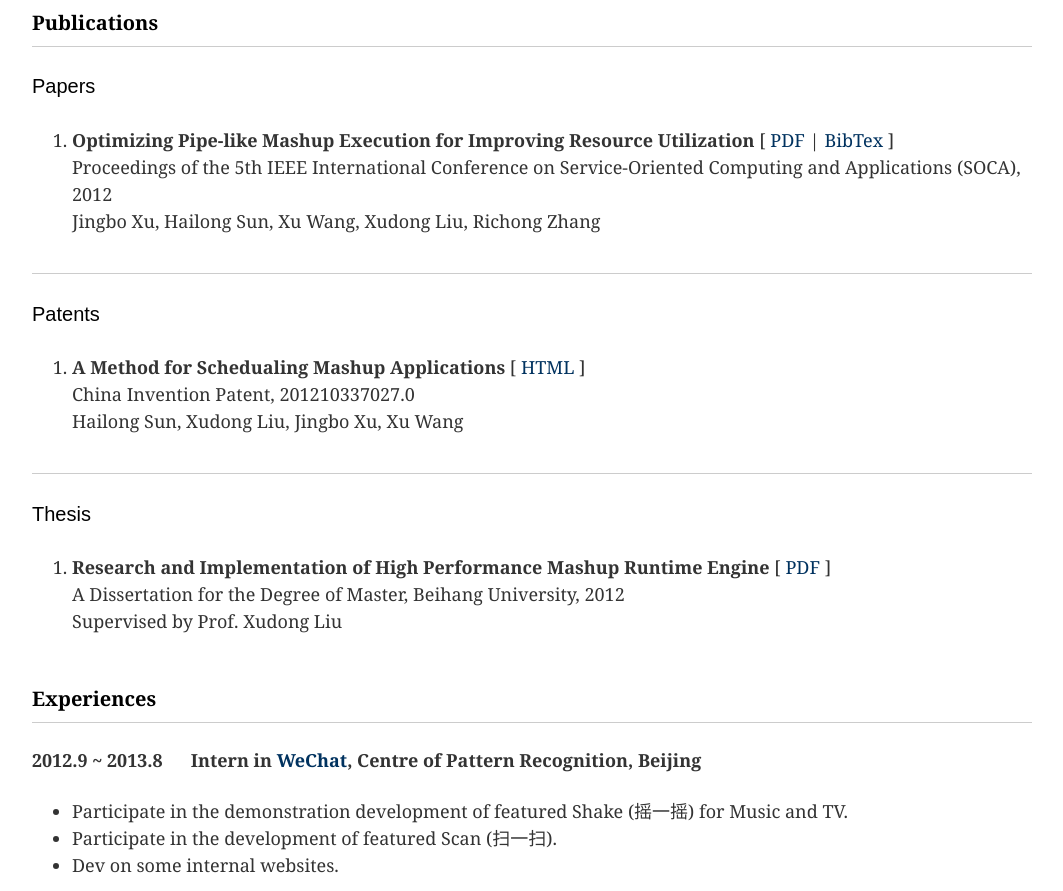
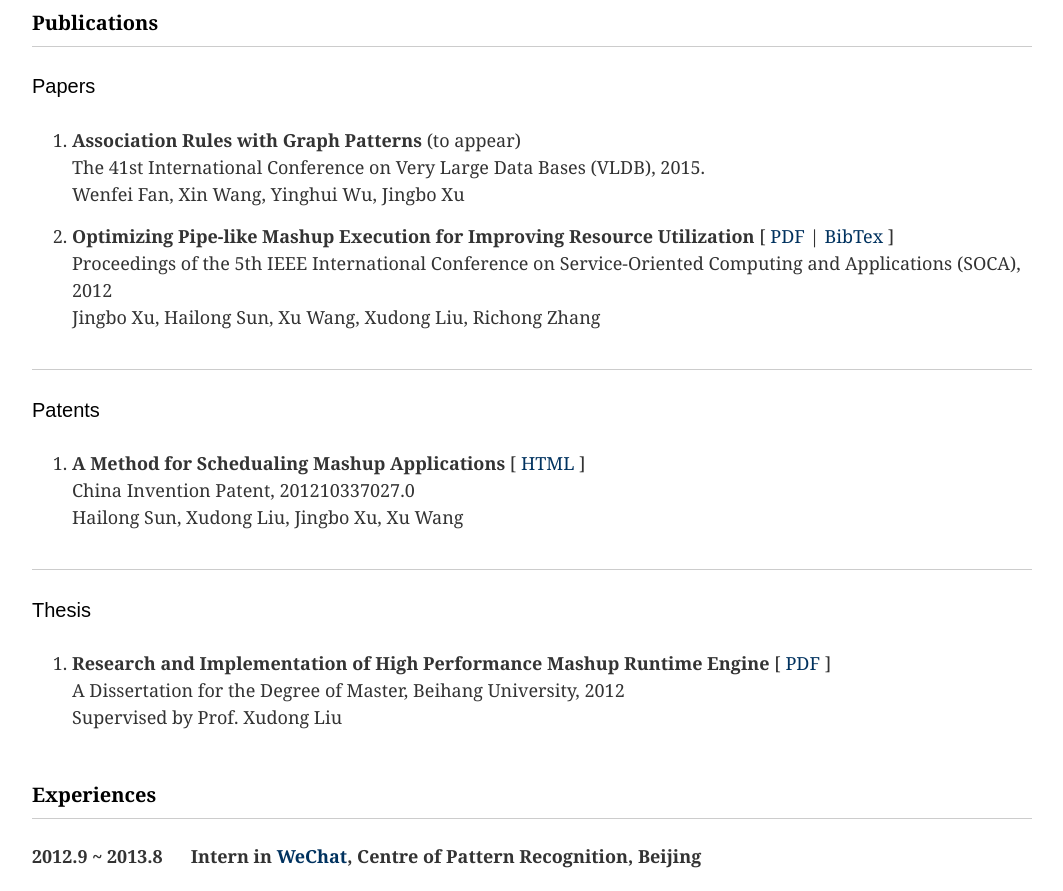
Before and after one commit to yecol/homepage-ed, a plain HTML site: page index.html in a window 1280 px wide. Shown: the part 880-1771 px from the top of the page, without its empty margins (138-1201 px from the left). Drawn offline with Linux system fonts and the light colour scheme.

Commit message:
update with new paper.

```diff
--- a/index.html
+++ b/index.html
@@ -70,6 +70,10 @@
                         <div class="sec-pub">
                             <h4>Papers</h4>
                             <ol>
+                                <li><span class="t">Association Rules with Graph Patterns </span> (to appear)<br/>
+                                    The 41st International Conference on Very Large Data Bases (VLDB), 2015.<br/>
+                                    Wenfei Fan, Xin Wang, Yinghui Wu, Jingbo Xu
+                                </li>
                                 <li><span class="t">Optimizing Pipe-like Mashup Execution for Improving Resource Utilization</span> [ <a href="p/xu2012optimizing.pdf" target="blank">PDF</a> | <a href="p/xu2012optimizing.bib" target="blank">BibTex</a> ]<br/>
                                     Proceedings of the 5th IEEE International Conference on Service-Oriented Computing and Applications (SOCA), 2012<br/>
                                     Jingbo Xu, Hailong Sun, Xu Wang, Xudong Liu, Richong Zhang
```
